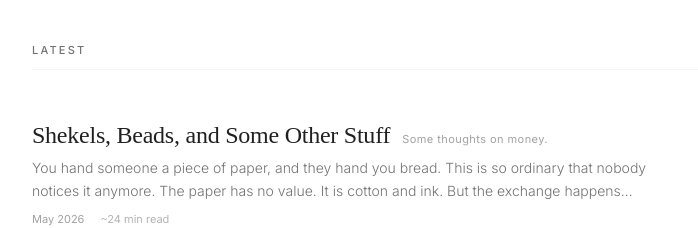
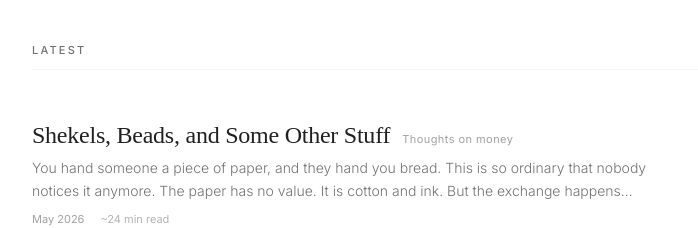
Before and after one commit to arlana092/persite, a React (Vite) app: page / in a window 1280 px wide. Shown: the part 860-1088 px from the top of the page, without its empty margins (56-754 px from the left). Built offline with nearby package versions, Linux system fonts and the light colour scheme; a web font is replaced by a local one.

Commit message:
essay refinement

```diff
--- a/src/EssaySite.jsx
+++ b/src/EssaySite.jsx
@@ -843,10 +843,10 @@
     id: "shekels-beads",
     title: "Shekels, Beads, and Some Other Stuff",
     displayTitle: "Shekels, Beads, and Some Other Stuff",
-    essayLabel: "Some thoughts on money.",
+    essayLabel: "Thoughts on money",
     date: "May 2026",
     readTime: "~24 min read",
-    subtitle: "Some thoughts on money.",
+    subtitle: "Thoughts on money",
 
     excerpt: "You hand someone a piece of paper, and they hand you bread. This is so ordinary that nobody notices it anymore. The paper has no value. It is cotton and ink. But the exchange happens anyway, and somewhere in the chain of agreements that makes this possible, something is being trusted that neither of you can see.",
     sections: [
```
